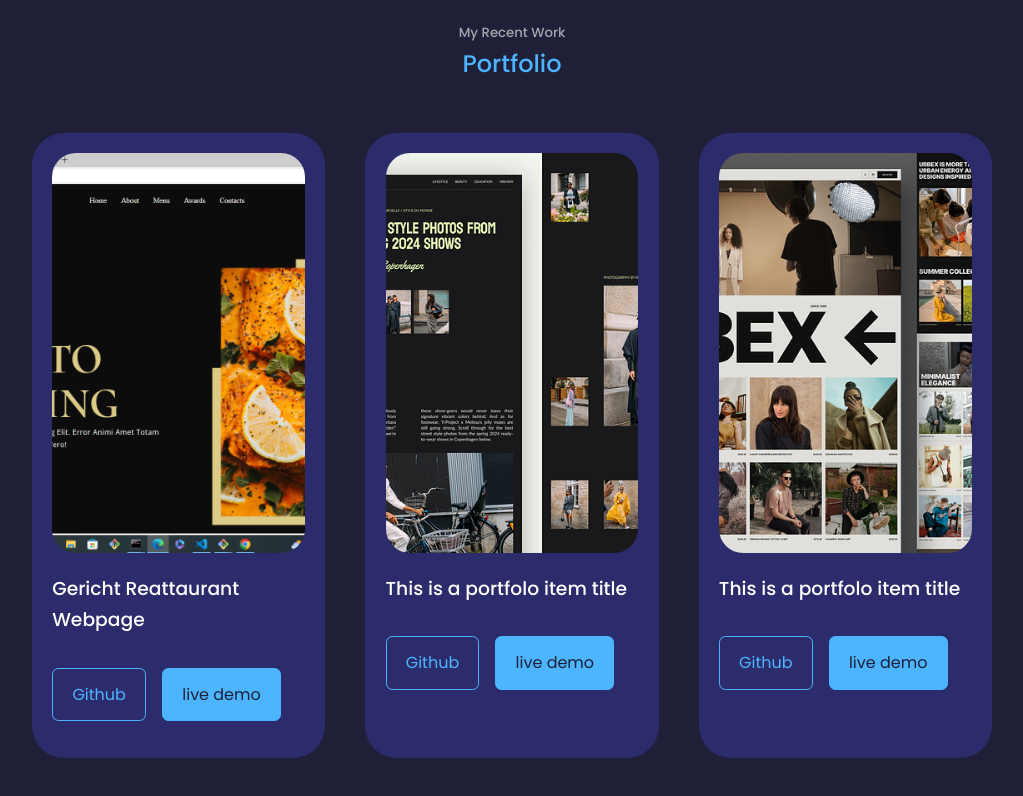
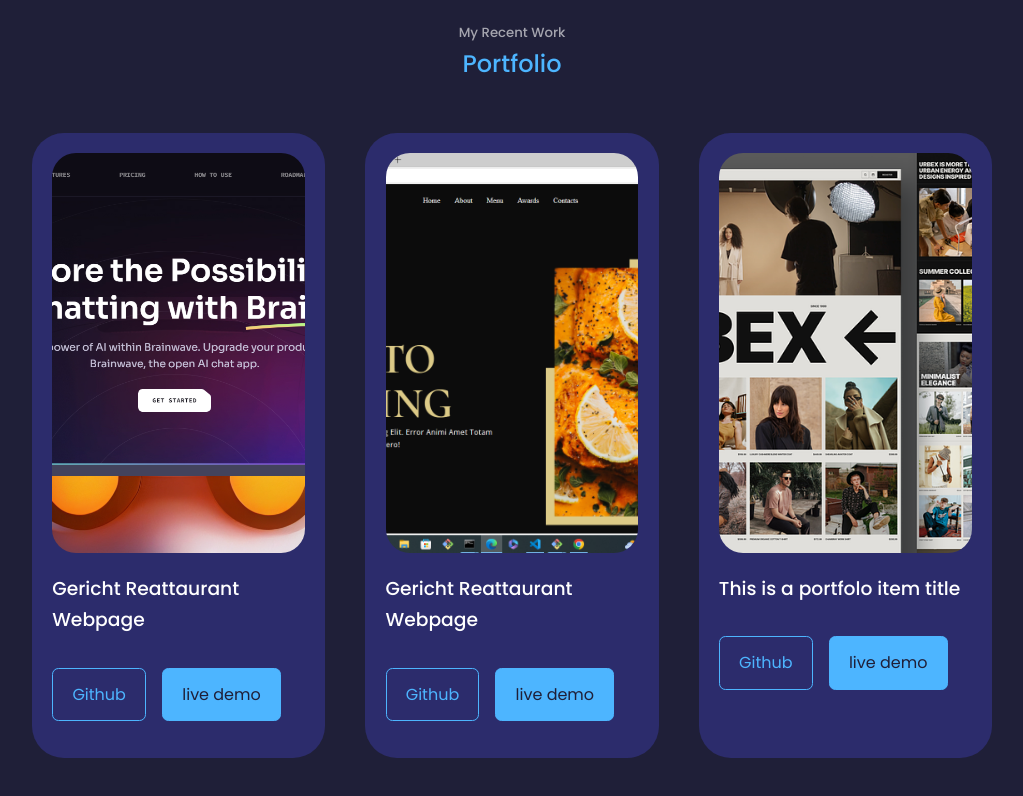
Before and after one commit to olamilekanAnelka/myportfolio, a React (Create React App) app: page / in a window 1280 px wide. Shown: the part 2860-3656 px from the top of the page, without its empty margins (128-1151 px from the left). Built offline with nearby package versions, Linux system fonts and the light colour scheme.

Commit message:
updated folder

```diff
--- a/src/component/portfolio/portfolio.jsx
+++ b/src/component/portfolio/portfolio.jsx
@@ -1,7 +1,7 @@
 import React from 'react'
 import './portfolio.css'
-import IMG1 from '../../asset/gerichtwebpageimg.png'
-import IMG2 from '../../asset/original-639ae7baeac33cc207e42324af05f63f.png'
+import IMG1 from '../../asset/brainwave.png'
+import IMG2 from '../../asset/gerichtwebpageimg.png'
 import IMG3 from '../../asset/original-7c4aa0bc1cc733e4d3aaccaf43fd9206.png'
 import IMG4 from '../../asset/original-cc855605d8a0338df48357d153d43322.png'
 import IMG5 from '../../asset/original-d9f9e842e1a68a456e9c8e881c5f9e6c.jpg'
@@ -20,6 +20,26 @@ const Portfolio = () => {
           </div>
           <h3>Gericht Reattaurant Webpage</h3>
             <div className="portfolio_item-cta">
+            <a href="https://github.com/olamilekanAnelka/brainwave"
+            className='btn'
+            target='_blank'>
+              Github
+            </a>
+
+            <a href="https://brainwaveaii.netlify.app/"
+            className='btn btn-primary'
+            target='_blank'>
+              live demo
+            </a>
+            </div>
+        </article>
+
+       <article className='portfolio_item'>
+          <div className="portfolio_item-img">
+            <img src={IMG2} alt="" />
+          </div>
+          <h3>Gericht Reattaurant Webpage</h3>
+            <div className="portfolio_item-cta">
             <a href="https://github.com/olamilekanAnelka/restaurantwebage.git"
             className='btn'
             target='_blank'>
@@ -33,25 +53,7 @@ const Portfolio = () => {
             </a>
             </div>
         </article>
-        <article className='portfolio_item'>
-          <div className="portfolio_item-img">
-            <img src={IMG2} alt="" />
-          </div>
-          <h3>This is a portfolo item title</h3>
-          <div className="portfolio_item-cta">
-            <a href="https://github.com"
-            className='btn'
-            target='_blank'>
-              Github
-            </a>
 
-            <a href="https://dribbble.com/shots"
-            className='btn btn-primary'
-            target='_blank'>
-              live demo
-            </a>
-            </div>
-        </article>
         <article className='portfolio_item'>
           <div className="portfolio_item-img">
             <img src={IMG3} alt="" />
```
Also changed, not shown: src/asset/brainwave.png (added).
